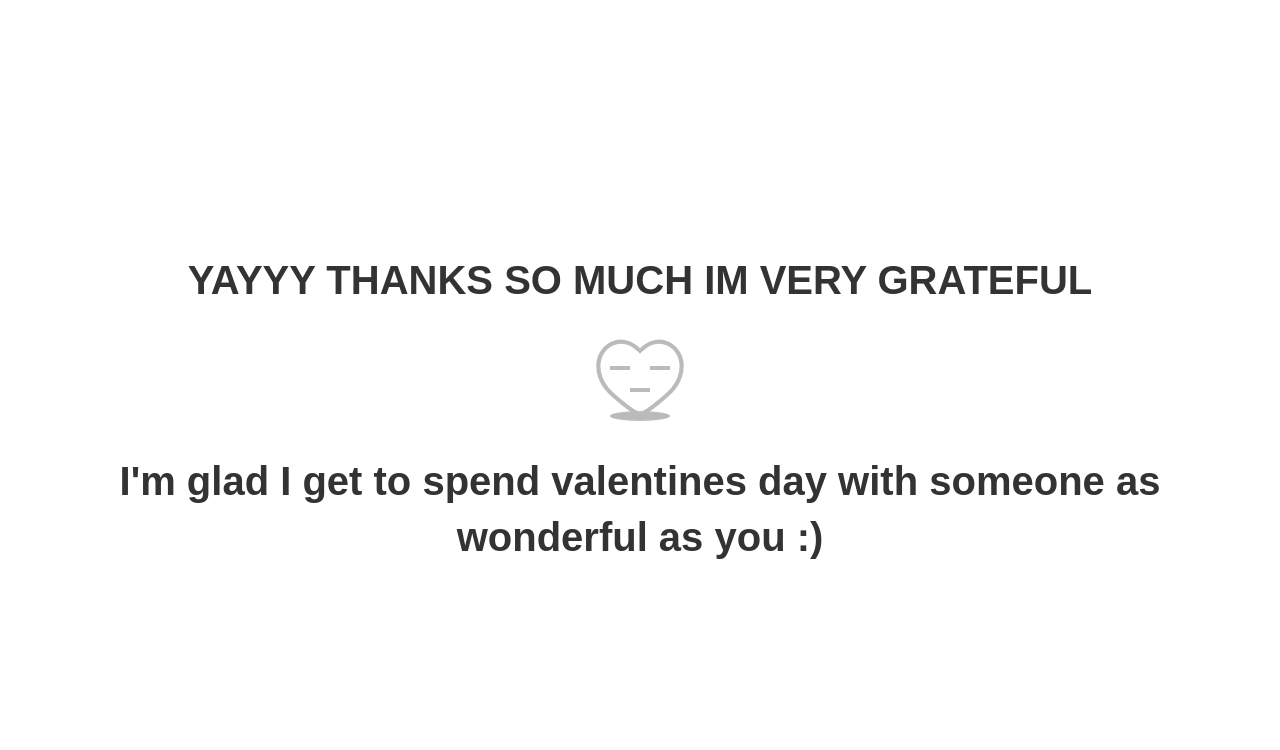
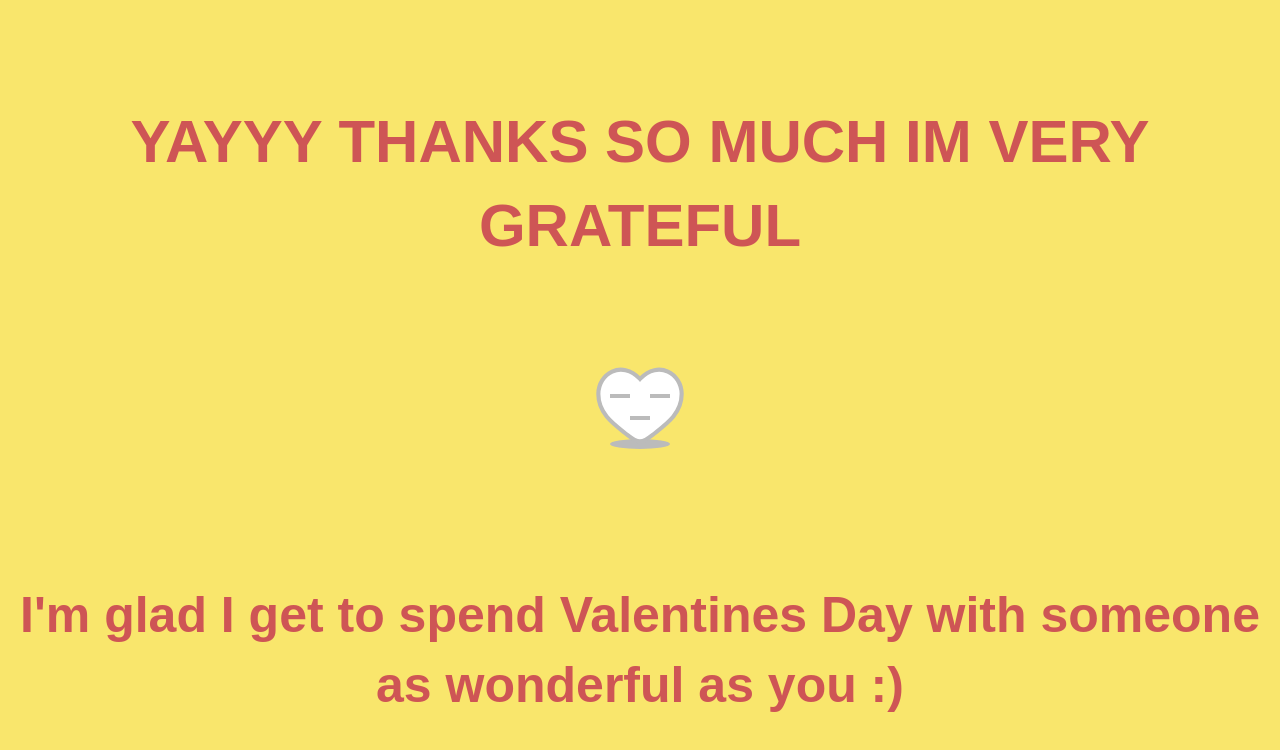
Before and after one commit to SriKorandla/valentine25W, a plain HTML site: page yes.html in a window 1280 px wide. Drawn offline with Linux system fonts and the light colour scheme.

Commit message:
just need to fix first page

```diff
--- a/yes.css
+++ b/yes.css
@@ -8,6 +8,8 @@ body {
   align-items: center;
   height: 100vh;
   overflow: hidden;
+  background-color: #FDFD96;
+  background-color: #F9E66C;;
 }
 body {
   display: flex;
@@ -20,11 +22,22 @@ body {
 }
 
 h1 {
-  font-size: 2rem; /* Adjust font size to make it more readable */
+  font-size: 3rem; /* Adjust font size to make it more readable */
   margin: 1rem; /* Space out the headings */
-  color: #333; /* Make the text color darker for contrast */
+  color: #ce5555; /* Make the text color darker for contrast */
   font-family: 'Arial', sans-serif; /* Change font for a cleaner look */
   line-height: 1.4; /* Improve line spacing for readability */
+  position: absolute;
+  top: 10%;
+}
+h2 {
+  font-size: 2.5rem; /* Adjust font size to make it more readable */
+  margin: 1rem; /* Space out the headings */
+  color: #ce5555; /* Make the text color darker for contrast */
+  font-family: 'Arial', sans-serif; /* Change font for a cleaner look */
+  line-height: 1.4; /* Improve line spacing for readability */
+  position: absolute;
+  top: 70%;
 }
 
 
--- a/yes.html
+++ b/yes.html
@@ -34,7 +34,7 @@
       </div>
 
 
-    <h1> I'm glad I get to spend valentines day with someone as wonderful as you :) </h1>
+    <h2> I'm glad I get to spend Valentines Day with someone as wonderful as you :) </h2>
     <script src="yes.js"></script>
   </body>
 
```
